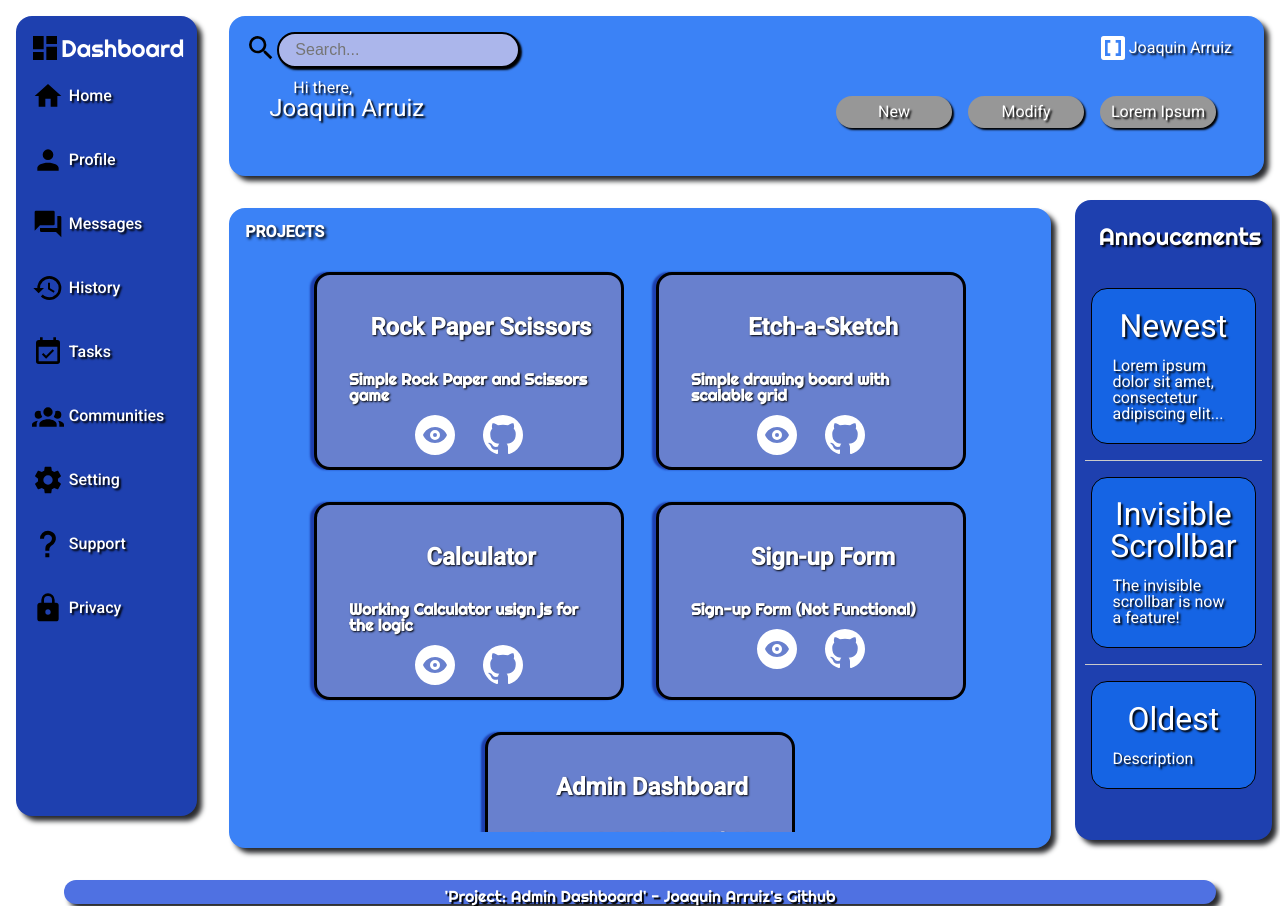
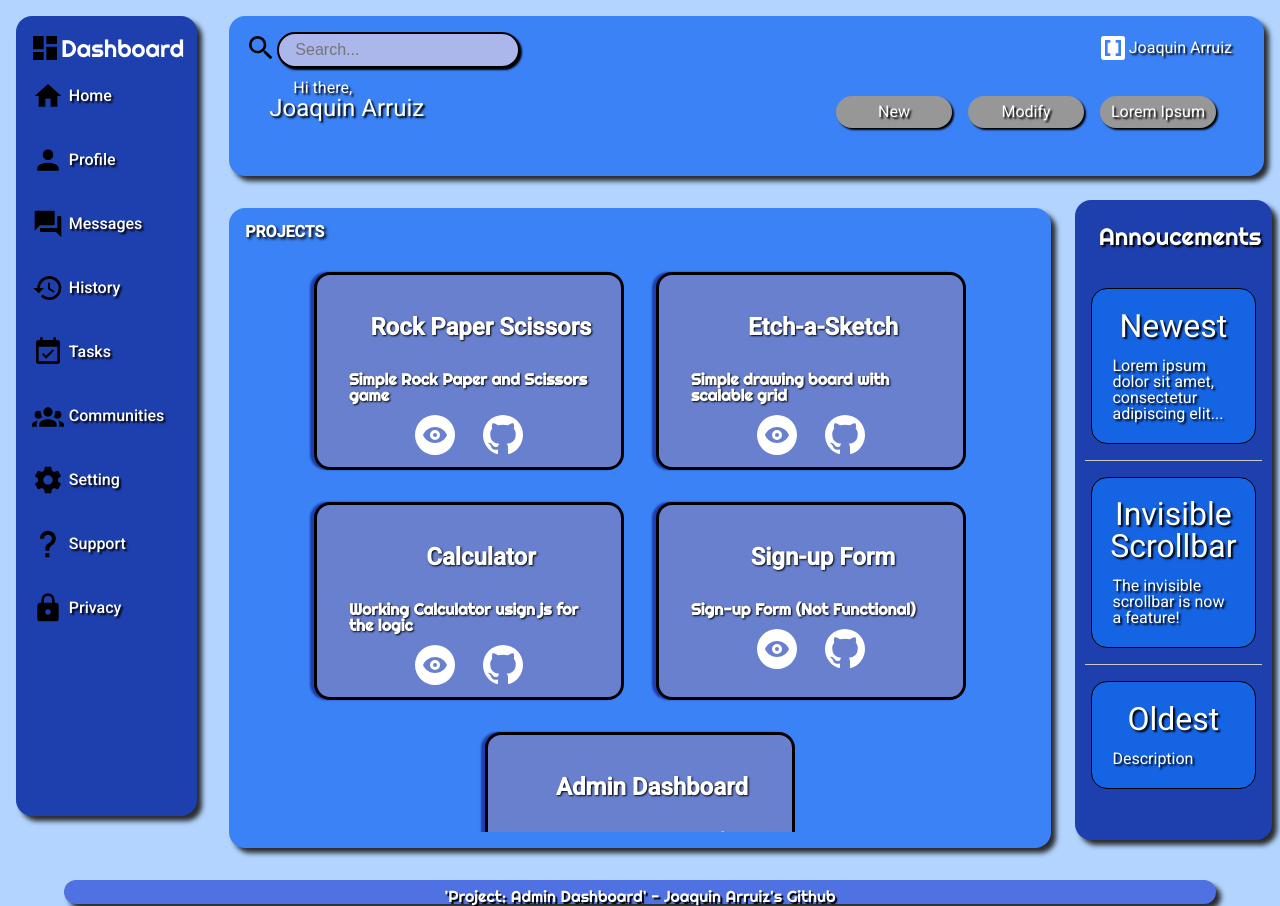
Before and after one commit to JoaquinArruiz/admin-dashboard, a plain HTML site: page index.html in a window 1280 px wide. Drawn offline with Linux system fonts and the light colour scheme.

Commit message:
changed background color

```diff
--- a/styles.css
+++ b/styles.css
@@ -65,7 +65,7 @@ body {
     height: 110vh;
     display: grid;
     grid-template: 1fr 4fr /1fr 4fr 1fr;
-    background-color: var(--white);
+    background-color: rgb(178, 212, 255);
 }
 
 .main {
```
